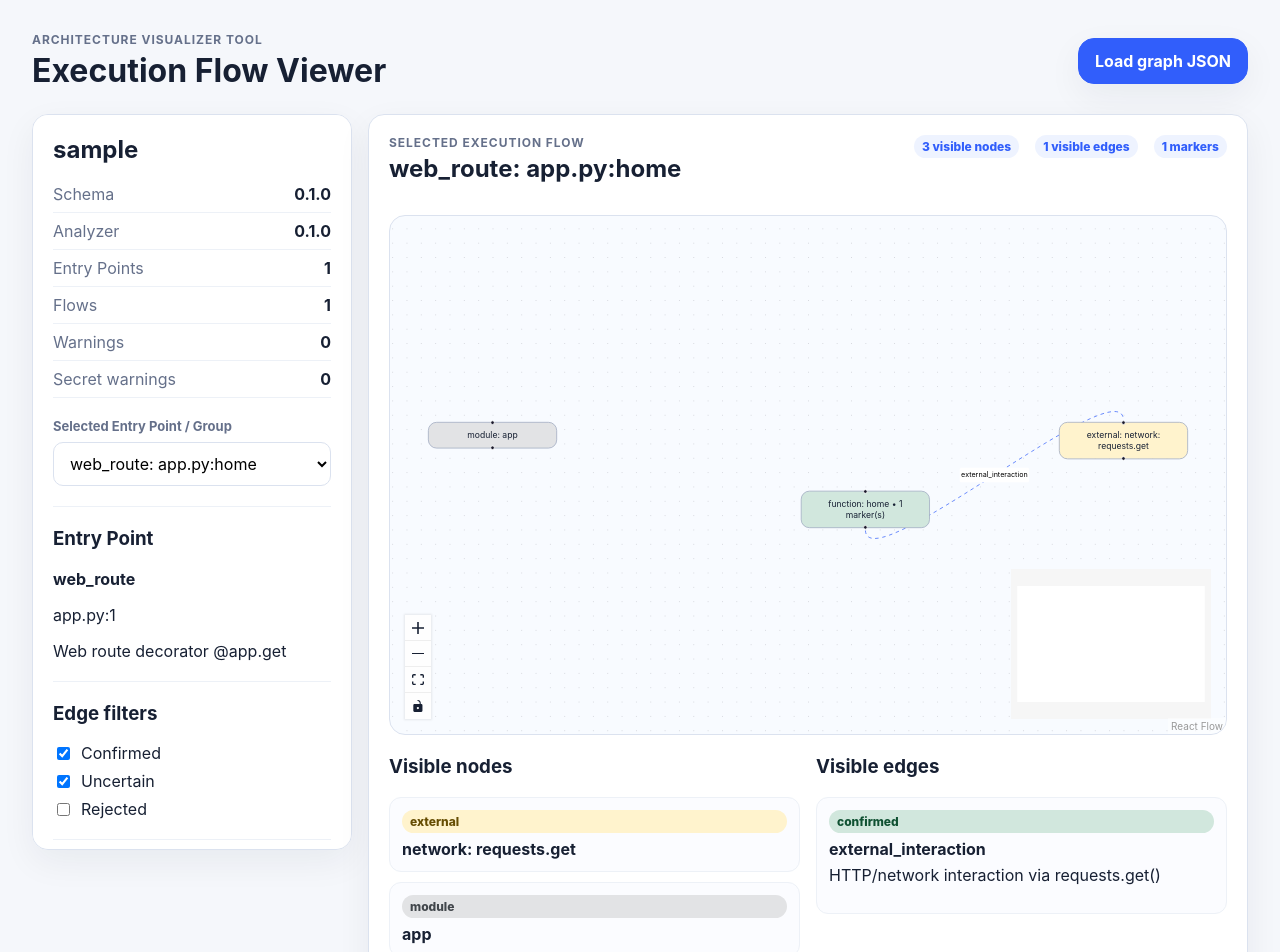
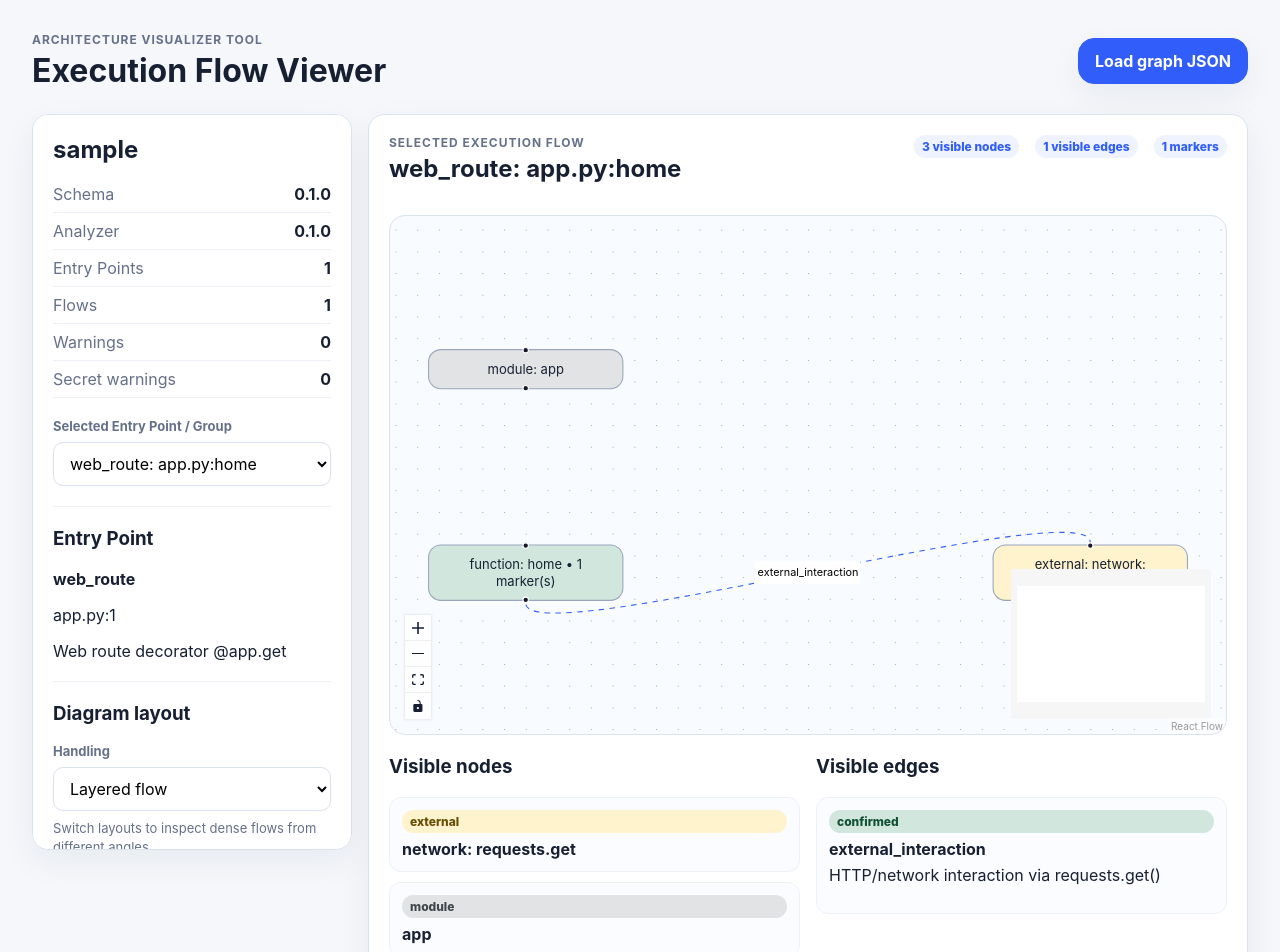
Before and after one commit to DevGrohl/AVT, a React (Vite) app in the folder apps/viewer/: page / in a window 1280 px wide. Shown: the top 952 px of the page. Built offline with nearby package versions, Linux system fonts and the light colour scheme.

Commit message:
Add viewer diagram layout options

```diff
--- a/apps/viewer/src/main.tsx
+++ b/apps/viewer/src/main.tsx
@@ -10,6 +10,8 @@ type InspectorSelection =
   | { type: 'node'; item: GraphNode; markers: FlowMarker[] }
   | { type: 'edge'; item: GraphEdge }
   | null;
+
+type DiagramLayout = 'hierarchy' | 'layered' | 'circular' | 'grid';
 
 interface EdgeFilters {
   showConfirmed: boolean;
@@ -30,6 +32,7 @@ function App() {
   const [selectedSelectionId, setSelectedSelectionId] = useState<string>('');
   const [selection, setSelection] = useState<InspectorSelection>(null);
   const [edgeFilters, setEdgeFilters] = useState<EdgeFilters>({ showConfirmed: true, showUncertain: true, showRejected: false });
+  const [diagramLayout, setDiagramLayout] = useState<DiagramLayout>('layered');
 
   useEffect(() => {
     loadSampleGraph()
@@ -59,8 +62,8 @@ function App() {
 
   const flowModel = useMemo(() => {
     if (!graph || !selectedFlow) return emptyFlowModel();
-    return buildFlowModel(graph, selectedFlow, edgeFilters);
-  }, [graph, selectedFlow, edgeFilters]);
+    return buildFlowModel(graph, selectedFlow, edgeFilters, diagramLayout);
+  }, [graph, selectedFlow, edgeFilters, diagramLayout]);
 
   async function handleFileSelected(event: React.ChangeEvent<HTMLInputElement>) {
     const file = event.target.files?.[0];
@@ -111,6 +114,7 @@ function App() {
 
             {selectedOption?.kind === 'group' ? <GroupSummary option={selectedOption} /> : null}
             {selectedEntryPoint ? <EntryPointSummary entryPoint={selectedEntryPoint} /> : null}
+            <DiagramLayoutControls layout={diagramLayout} onChange={setDiagramLayout} />
             <EdgeFilterControls filters={edgeFilters} onChange={setEdgeFilters} />
             <Inspector selection={selection} />
           </aside>
@@ -189,6 +193,22 @@ function EntryPointSummary({ entryPoint }: { entryPoint: EntryPoint }) {
       ) : null}
       <p>{entryPoint.evidence.location.path}:{entryPoint.evidence.location.line}</p>
       <p>{entryPoint.evidence.reason.label}</p>
+    </section>
+  );
+}
+
+function DiagramLayoutControls({ layout, onChange }: { layout: DiagramLayout; onChange: (layout: DiagramLayout) => void }) {
+  return (
+    <section className="summaryBlock">
+      <h3>Diagram layout</h3>
+      <label className="selectLabel" htmlFor="diagramLayout">Handling</label>
+      <select id="diagramLayout" value={layout} onChange={(event) => onChange(event.target.value as DiagramLayout)}>
+        <option value="layered">Layered flow</option>
+        <option value="hierarchy">Hierarchy by module/class</option>
+        <option value="circular">Circular relationships</option>
+        <option value="grid">Compact grid</option>
+      </select>
+      <p className="hint">Switch layouts to inspect dense flows from different angles.</p>
     </section>
   );
 }
@@ -368,7 +388,7 @@ function sortedUnique(values: string[]): string[] {
   return [...new Set(values)].sort();
 }
 
-function buildFlowModel(graph: ExecutionFlowGraph, flow: ExecutionFlow, filters: EdgeFilters) {
+function buildFlowModel(graph: ExecutionFlowGraph, flow: ExecutionFlow, filters: EdgeFilters, layout: DiagramLayout) {
   const nodeById = new Map(graph.nodes.map((node) => [node.id, node]));
   const edgeById = new Map(graph.edges.map((edge) => [edge.id, edge]));
   const markerById = new Map(graph.markers.map((marker) => [marker.id, marker]));
@@ -410,7 +430,7 @@ function buildFlowModel(graph: ExecutionFlowGraph, flow: ExecutionFlow, filters:
     markersByNodeId.set(marker.node_id, [...(markersByNodeId.get(marker.node_id) ?? []), marker]);
   }
 
-  const positions = hierarchyPositions(flowNodes, nodeById);
+  const positions = diagramPositions(flowNodes, flowEdges, nodeById, layout);
   const reactFlowNodes = flowNodes.map((node): FlowNode => ({
     id: node.id,
     position: positions.get(node.id) ?? { x: 0, y: 0 },
@@ -453,6 +473,110 @@ function hierarchySortKey(node: GraphNode): string {
   const path = node.path ?? '~external';
   const kindOrder = node.kind === 'module' ? '0' : node.kind === 'class' ? '1' : node.kind === 'function' || node.kind === 'method' ? '2' : '3';
   return `${path}:${kindOrder}:${node.parent_id ?? ''}:${node.qualified_name ?? node.label}:${node.id}`;
+}
+
+function diagramPositions(
+  nodes: GraphNode[],
+  edges: GraphEdge[],
+  nodeById: Map<string, GraphNode>,
+  layout: DiagramLayout,
+): Map<string, { x: number; y: number }> {
+  if (layout === 'hierarchy') return hierarchyPositions(nodes, nodeById);
+  if (layout === 'circular') return circularPositions(nodes);
+  if (layout === 'grid') return gridPositions(nodes);
+  return layeredPositions(nodes, edges, nodeById);
+}
+
+function layeredPositions(nodes: GraphNode[], edges: GraphEdge[], nodeById: Map<string, GraphNode>): Map<string, { x: number; y: number }> {
+  const positions = new Map<string, { x: number; y: number }>();
+  const nodeIds = new Set(nodes.map((node) => node.id));
+  const incoming = new Map<string, number>();
+  const outgoing = new Map<string, string[]>();
+
+  for (const node of nodes) {
+    incoming.set(node.id, 0);
+    outgoing.set(node.id, []);
+  }
+
+  for (const edge of edges) {
+    if (!nodeIds.has(edge.source) || !nodeIds.has(edge.target)) continue;
+    outgoing.set(edge.source, [...(outgoing.get(edge.source) ?? []), edge.target]);
+    incoming.set(edge.target, (incoming.get(edge.target) ?? 0) + 1);
+  }
+
+  const roots = nodes.filter((node) => (incoming.get(node.id) ?? 0) === 0 && node.kind !== 'module' && node.kind !== 'class');
+  const queue = (roots.length ? roots : nodes.filter((node) => node.kind !== 'module' && node.kind !== 'class')).map((node) => node.id);
+  const depth = new Map<string, number>();
+  for (const id of queue) depth.set(id, 0);
+
+  while (queue.length) {
+    const id = queue.shift()!;
+    const nextDepth = (depth.get(id) ?? 0) + 1;
+    for (const target of outgoing.get(id) ?? []) {
+      if ((depth.get(target) ?? -1) >= nextDepth) continue;
+      depth.set(target, nextDepth);
+      queue.push(target);
+    }
+  }
+
+  for (const node of nodes) {
+    if (node.kind === 'module') {
+      positions.set(node.id, { x: 0, y: 0 });
+    } else if (node.kind === 'class') {
+      positions.set(node.id, { x: 260, y: 0 });
+    }
+  }
+
+  const positionedNodes = nodes.filter((node) => node.kind !== 'module' && node.kind !== 'class');
+  const groups = groupBy(positionedNodes, (node) => String(depth.get(node.id) ?? fallbackDepth(node, nodeById)));
+  for (const [depthKey, group] of [...groups.entries()].sort(([a], [b]) => Number(a) - Number(b))) {
+    const x = 520 * Number(depthKey);
+    group.sort(compareHierarchyNodes).forEach((node, index) => positions.set(node.id, { x, y: index * 130 }));
+  }
+
+  const moduleGroups = groupBy(nodes.filter((node) => node.kind === 'module' || node.kind === 'class'), (node) => String(fallbackDepth(node, nodeById)));
+  for (const [depthKey, group] of [...moduleGroups.entries()].sort(([a], [b]) => Number(a) - Number(b))) {
+    group.sort(compareHierarchyNodes).forEach((node, index) => {
+      const existing = positions.get(node.id);
+      positions.set(node.id, { x: existing?.x ?? Number(depthKey) * 260, y: index * 80 - 180 });
+    });
+  }
+
+  return positions;
+}
+
+function fallbackDepth(node: GraphNode, nodeById: Map<string, GraphNode>): number {
+  let depth = node.kind === 'external' ? 3 : 1;
+  let current = node;
+  while (current.parent_id) {
+    depth += 1;
+    const parent = nodeById.get(current.parent_id);
+    if (!parent) break;
+    current = parent;
+  }
+  return depth;
+}
+
+function circularPositions(nodes: GraphNode[]): Map<string, { x: number; y: number }> {
+  const positions = new Map<string, { x: number; y: number }>();
+  const sorted = [...nodes].sort(compareHierarchyNodes);
+  const radius = Math.max(260, sorted.length * 22);
+  const center = { x: radius + 160, y: radius + 160 };
+  sorted.forEach((node, index) => {
+    const angle = (2 * Math.PI * index) / Math.max(sorted.length, 1) - Math.PI / 2;
+    positions.set(node.id, { x: center.x + radius * Math.cos(angle), y: center.y + radius * Math.sin(angle) });
+  });
+  return positions;
+}
+
+function gridPositions(nodes: GraphNode[]): Map<string, { x: number; y: number }> {
+  const positions = new Map<string, { x: number; y: number }>();
+  const sorted = [...nodes].sort(compareHierarchyNodes);
+  const columns = Math.max(2, Math.ceil(Math.sqrt(sorted.length)));
+  sorted.forEach((node, index) => {
+    positions.set(node.id, { x: (index % columns) * 260, y: Math.floor(index / columns) * 130 });
+  });
+  return positions;
 }
 
 function hierarchyPositions(nodes: GraphNode[], nodeById: Map<string, GraphNode>): Map<string, { x: number; y: number }> {
--- a/apps/viewer/src/styles.css
+++ b/apps/viewer/src/styles.css
@@ -173,6 +173,13 @@ select {
   margin: 8px 0;
 }
 
+.hint {
+  margin: 8px 0 0;
+  color: #65708a;
+  font-size: 13px;
+  line-height: 1.4;
+}
+
 .inspector code {
   display: block;
   margin: 8px 0;
```
Also changed, not shown: 2 other files (tests, documents, lock files or other folders).
